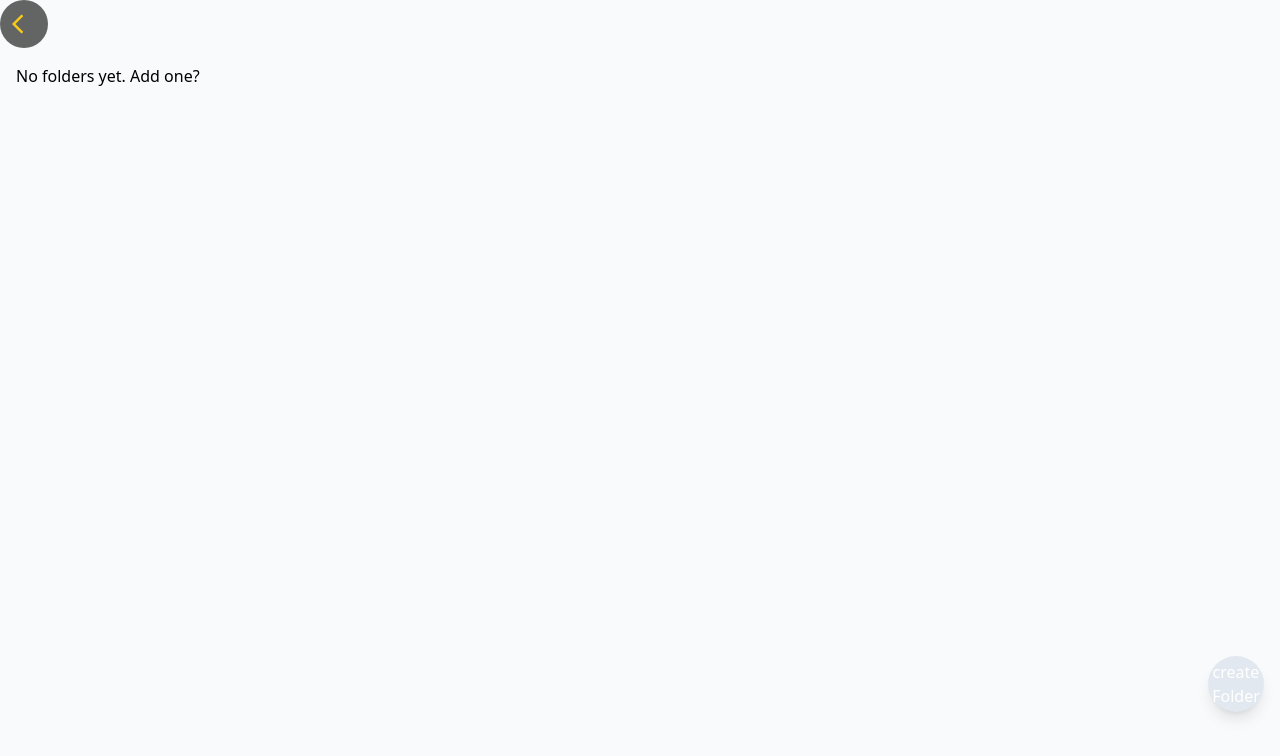
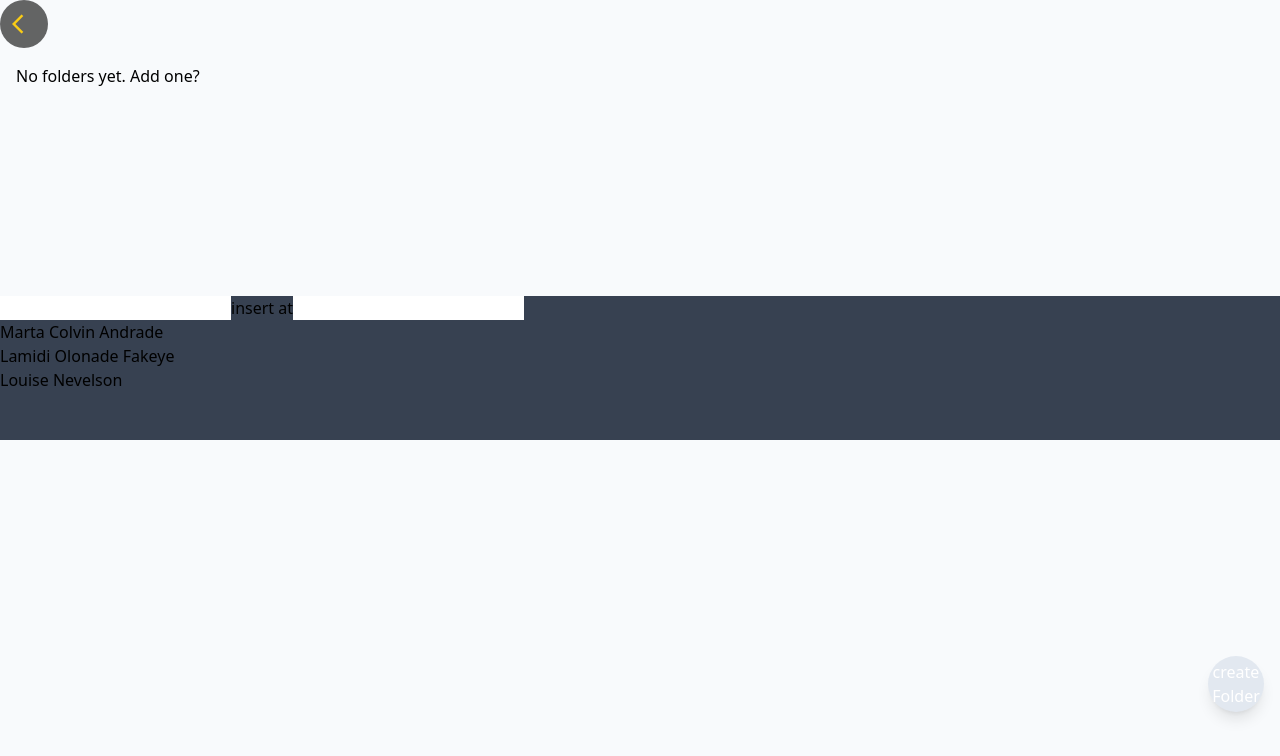
Before and after one commit to khaykay/scribble, a React (Vite) app in the folder frontend/: page /folders in a window 1280 px wide. Shown: the top 756 px of the page. Built offline with nearby package versions, Linux system fonts and the light colour scheme.

Commit message:
up for a sec

```diff
--- /dev/null
+++ b/frontend/src/pages/ArrayManipulation.jsx
@@ -0,0 +1,46 @@
+import React, { useEffect, useState } from "react";
+
+const initialArtists = [
+  { id: 0, name: "Marta Colvin Andrade" },
+  { id: 1, name: "Lamidi Olonade Fakeye" },
+  { id: 2, name: "Louise Nevelson" },
+];
+function ArrayManipulation() {
+  let newId = 3;
+  const [name, setName] = useState("");
+  const [pos, setPos] = useState(null);
+  const [names, setNames] = useState(initialArtists);
+  const handleChange = (e) => {
+    let type = e.target.type;
+    let value = e.target.value;
+    if (type == "text") {
+      setName(value);
+    } else {
+      setPos(Number(value));
+    }
+  };
+  const handlePosition = () => {
+    setNames([
+      ...names.slice(0, pos),
+      { id: newId, name: name },
+      ...names.slice(pos),
+    ]);
+    newId++;
+  };
+  //   useEffect(() => {
+  //     console.log(name, pos);
+  //     console.log(typeof pos);
+  //   }, [name, pos]);
+  return (
+    <div className="bg-gray-700 mt-48 h-36">
+      <input type="text" name="" id="" value={name} onChange={handleChange} />
+      <button onClick={handlePosition}>insert at</button>
+      <input type="number" name="" id="" value={pos} onChange={handleChange} />
+      {names.map((n) => {
+        return <div key={n.id}>{n.name}</div>;
+      })}
+    </div>
+  );
+}
+
+export default ArrayManipulation;
--- a/frontend/src/pages/Folders.jsx
+++ b/frontend/src/pages/Folders.jsx
@@ -3,6 +3,7 @@ import { useNotes } from "../context/NotesContext";
 import BackButton from "../components/BackButton";
 import CreateFolderButton from "../components/CreateFolderButton";
 import folderImg from "../assets/folderImg.png";
+import ArrayManipulation from "./ArrayManipulation";
 
 function Folders() {
   const { folders } = useNotes();
@@ -51,6 +52,7 @@ function Folders() {
           <h3>No folders yet. Add one?</h3>
         )}
       </div>
+      <ArrayManipulation />
       <div className="fixed bottom-4 right-4 h-32">
         <CreateFolderButton />
       </div>
```
